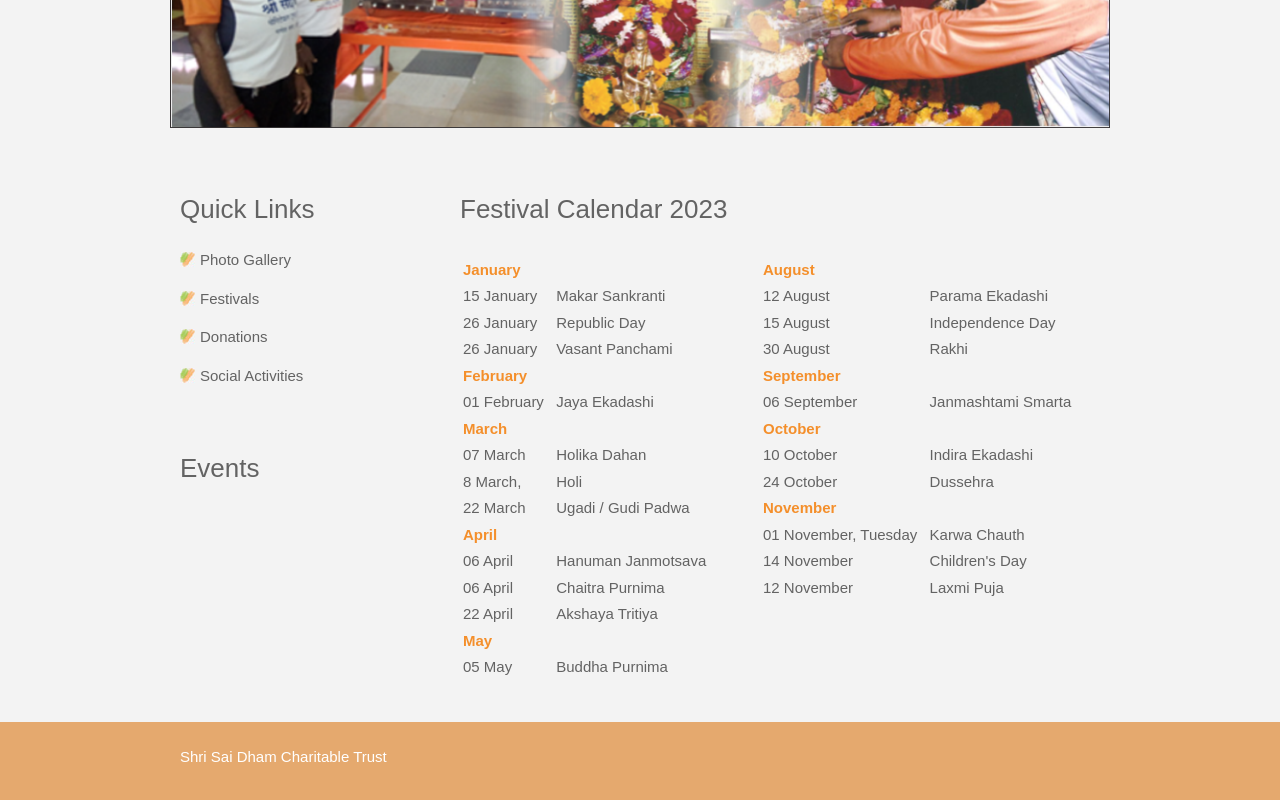
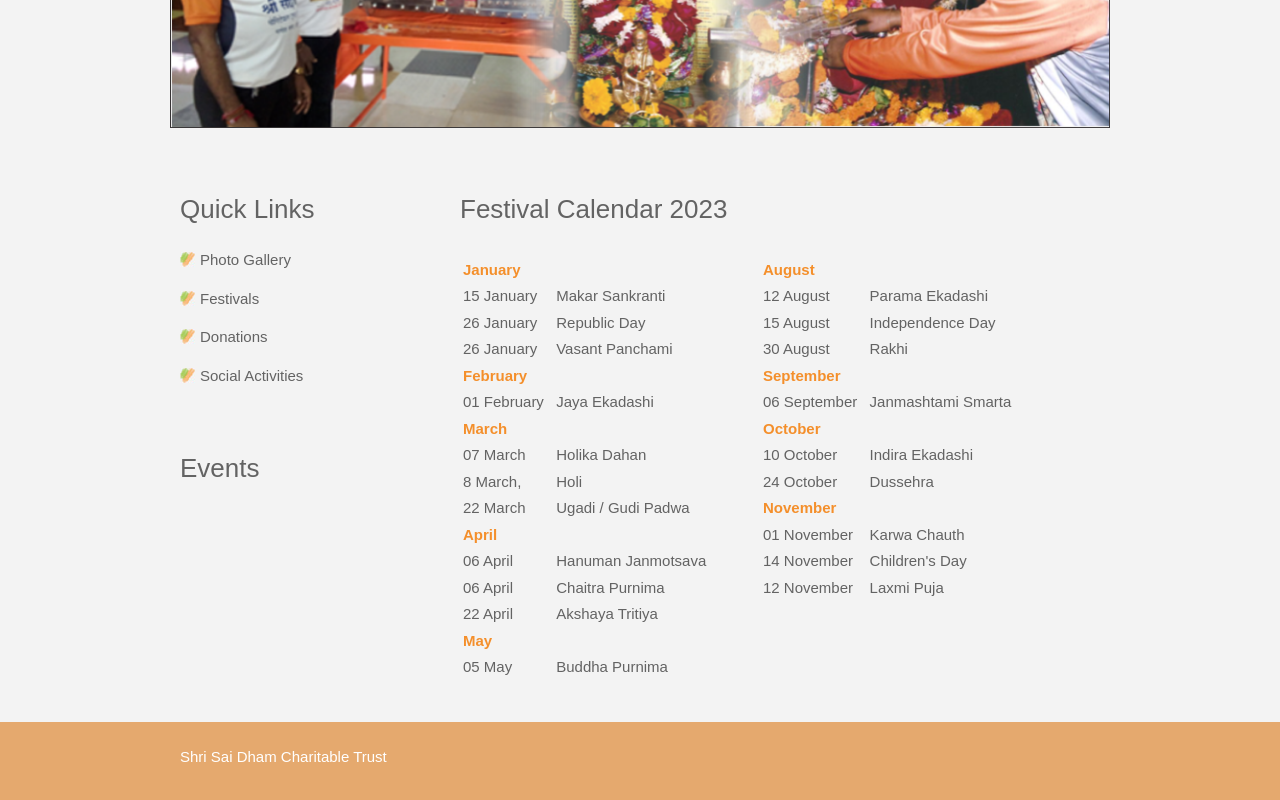
Before and after one commit to ssdct-web/ssdct-web.github.io, a plain HTML site: page festivals.html in a window 1280 px wide. Shown: the part 607-1407 px from the top of the page. Drawn offline with Linux system fonts and the light colour scheme; a script that the page names is missing.

Commit message:
Update festivals.html

```diff
--- a/festivals.html
+++ b/festivals.html
@@ -163,7 +163,7 @@
 			  </tr>
 
 			  <tr>
-			   <td>01 November, Tuesday &nbsp</td>
+			   <td>01 November &nbsp</td>
 			   <td>Karwa Chauth</td>
 			  </tr>
 			  <tr>
```
